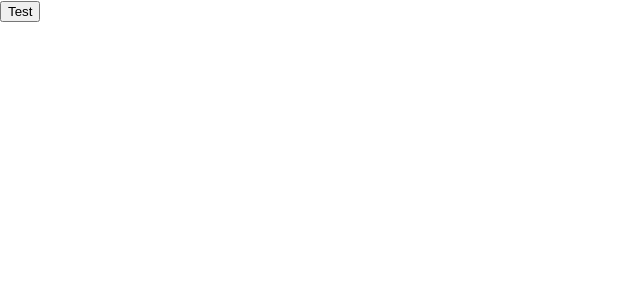
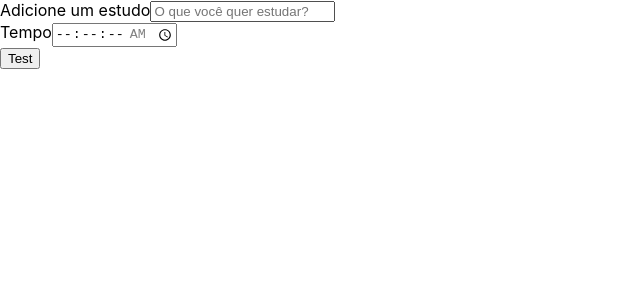
Before and after one commit to bernardo013/studiesReact-web, a React (Create React App) app: page / in a window 1280 px wide. Shown: the top 300 px of the page, without its empty margins (0-640 px from the left). Built offline with nearby package versions, Linux system fonts and the light colour scheme.

Commit message:
criação do componente formulário

```diff
--- a/src/App.tsx
+++ b/src/App.tsx
@@ -1,9 +1,9 @@
-import Botao from "./components/Button";
+import Formulario from "./components/Formulario";
 function App() {
 
   return (
     <div>
-      <Botao />
+      <Formulario />
     </div>
   );
 }
--- a/src/components/Button/index.tsx
+++ b/src/components/Button/index.tsx
@@ -1,6 +1,6 @@
 import React from 'react'
 
-const botao = () => {
+const Botao = () => {
   return (
     <button>
         Test
@@ -8,4 +8,4 @@
   )
 }
 
-export default botao
+export default Botao
--- /dev/null
+++ b/src/components/Formulario/index.tsx
@@ -0,0 +1,23 @@
+import React from 'react'
+import Botao from "../Button";
+const Formulario = () => {
+  return (
+    <form>
+        <div>
+            <label htmlFor="tarefa">
+                Adicione um estudo
+            </label>
+            <input type="text" name='tarefa' id='tarefa' placeholder='O que você quer estudar?' required/>
+        </div>
+        <div>
+            <label htmlFor="tempo">
+                Tempo
+            </label>
+            <input type="time" step="1" name="tempo" id="tempo" min="00:00:00" max="01:30:00" required/>
+        </div>
+        <Botao />
+    </form>
+  )
+}
+
+export default Formulario
```
